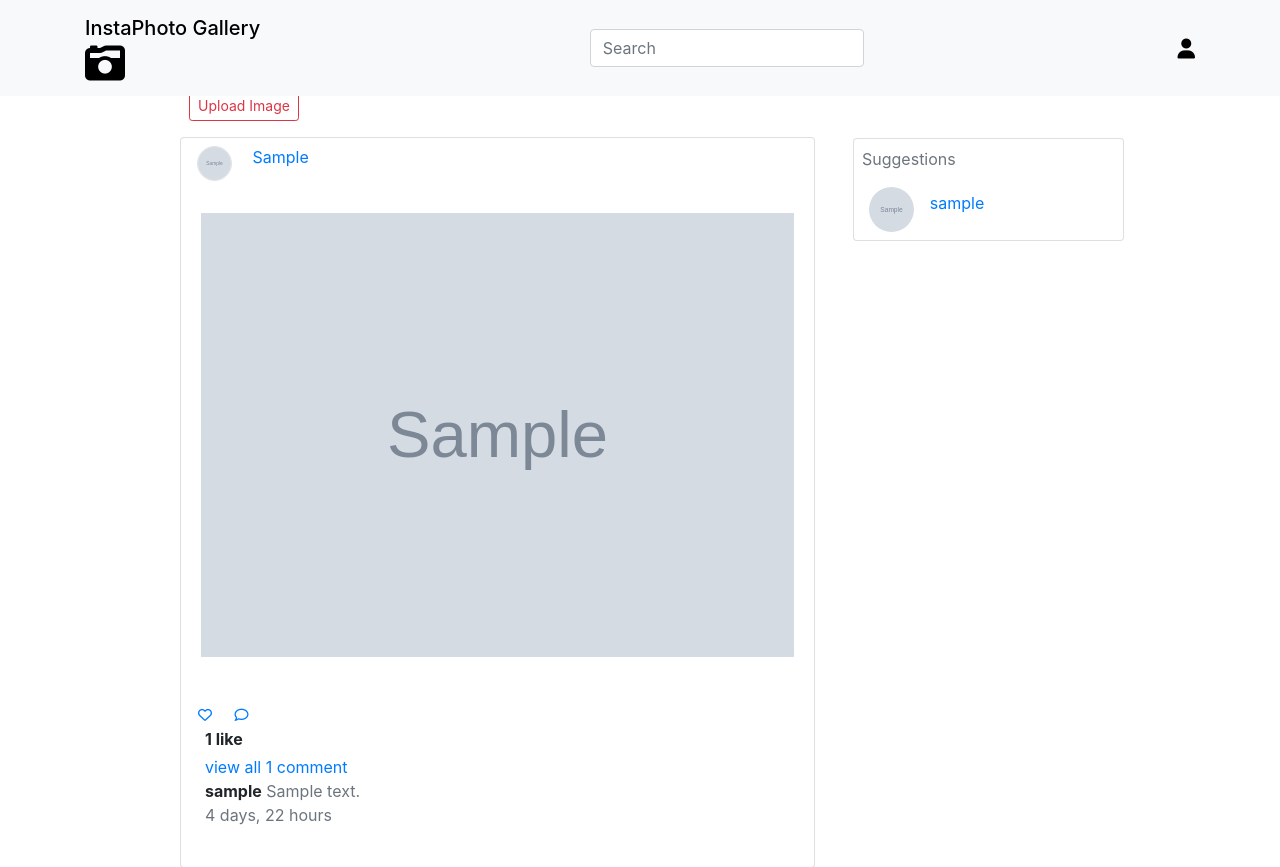
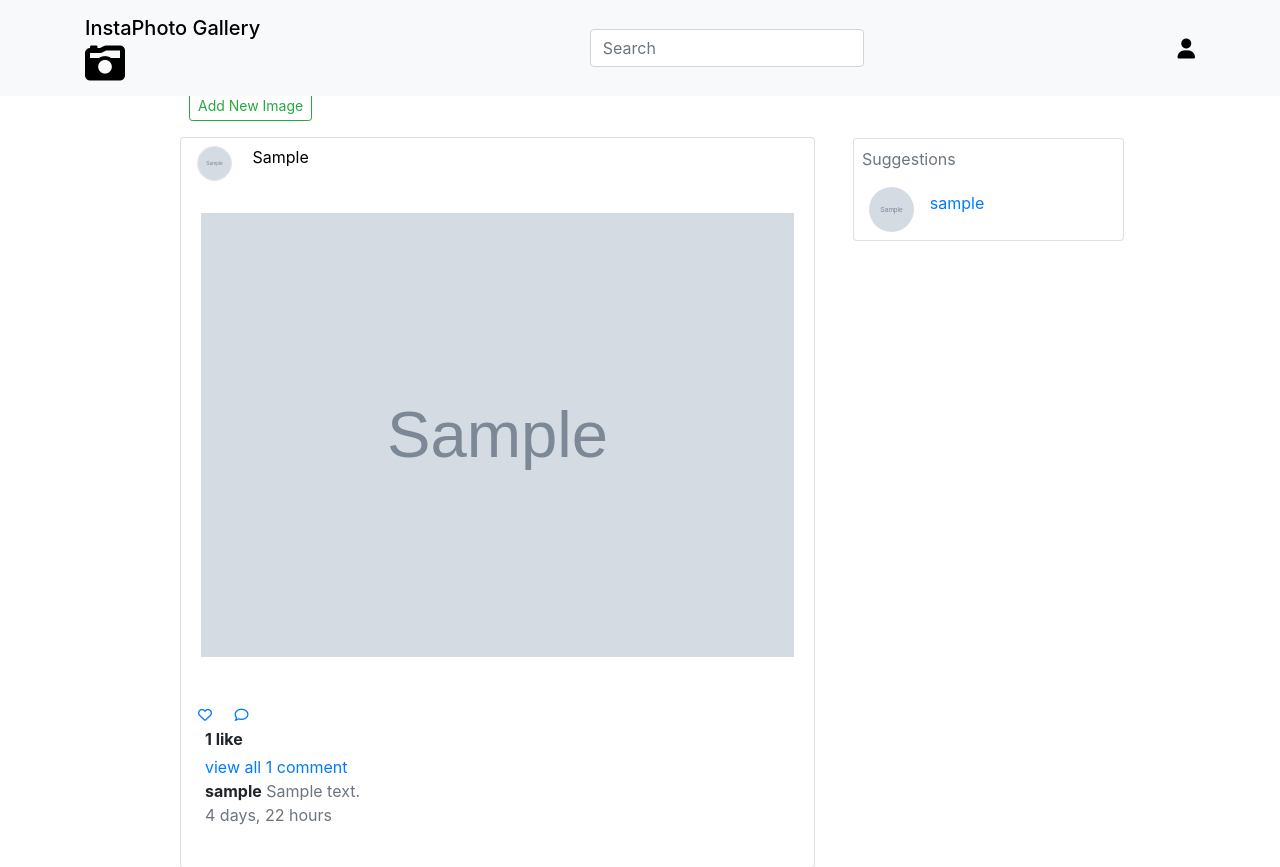
Before and after one commit to wilbrone/InstaPhotos, a Django app: template instagram/templates/all-pics/index.html in a window 1280 px wide. Shown: the top 867 px of the page. Run offline with Django 3.2, Linux system fonts and the light colour scheme; tables that the repository leaves empty hold one stand-in row (Sample ...); the template is opened without the code that fills it: values named after a table or form of the project are taken from there, most other values are stand-ins (such as "Sample title", 1, 10 or a date in 2020); some libraries are stand-ins or nearby versions.

Commit message:
images display

```diff
--- a/instagram/templates/all-pics/index.html
+++ b/instagram/templates/all-pics/index.html
@@ -7,8 +7,8 @@
         <div class="col-md-1"></div>
         <div class="col-md-7">
             <div class="row">
-                <button class="btn btn-sm btn-outline-danger ml-4 mb-3" data-toggle="modal" data-target="#Upload">
-                    Upload Image
+                <button class="btn btn-sm btn-outline-success ml-4 mb-3" data-toggle="modal" data-target="#Upload">
+                    Add New Image
                 </button>
                 <div class="modal fade" id="Upload" tabindex="-1" role="dialog"
                      aria-labelledby="exampleModalCenterTitle" aria-hidden="true">
@@ -24,8 +24,8 @@
                                 <form action="" method="post" enctype="multipart/form-data" novalidate>
                                     {% csrf_token %}
                                     {{ form|crispy }}
-                                    <button class="btn btn-sm btn-outline-danger">Upload</button>
-                                    <button type="button" class="btn btn-sm btn-outline-danger" data-dismiss="modal">
+                                    <button class="btn btn-sm btn-outline-success">Upload</button>
+                                    <button type="button" class="btn btn-sm btn-outline-success" data-dismiss="modal">
                                         Close
                                     </button>
                                 </form>
@@ -40,7 +40,7 @@
                 <div class="card-title">
                     <img src="{{caption.user.profile_picture.url}}" class="rounded-circle border ml-3 mt-2  mr-3"
                          alt="{{caption.user.user.username}}" width="35" height="35">
-                    <a href="{% url 'user_profile' caption.user.user.username  %}" class="mt-4 user">{{caption.user.user.username|title}}</a>
+                    <a href="{% url 'user_profile' caption.user.user.username  %}" class="mt-4 user" style="text-decoration:none; color:black">{{caption.user.user.username|title}}</a>
                 </div>
                 <div class="card-body mb-4">
                     <a href="{% url 'comment' caption.id %}"><div class="card-text"
--- a/instagram/templates/all-pics/profile.html
+++ b/instagram/templates/all-pics/profile.html
@@ -7,9 +7,6 @@
             <div class="container">
                 <div class="row">
                     <div class="col-md-1"></div>
-                    <div class="col-md-3">
-                        <img class="rounded-circle account-img" src="{{ user.profile.profile_picture.url }}">
-                    </div>
                     <div class="col-md-6 mt-3">
                         <div class="media-body">
                             <div class="account-heading"><span class="mr-3 text-secondary username">{{ user.username }}</span>
--- a/instagram/templates/all-pics/user-profile.html
+++ b/instagram/templates/all-pics/user-profile.html
@@ -7,9 +7,6 @@
             <div class="container">
                 <div class="row">
                     <div class="col-md-1"></div>
-                    <div class="col-md-3">
-                        <img class="rounded-circle account-img" src="{{ user_prof.profile.profile_picture.url }}">
-                    </div>
                     <div class="col-md-6 mt-3">
                         <div class="media-body">
                             <div class="account-heading">
```
